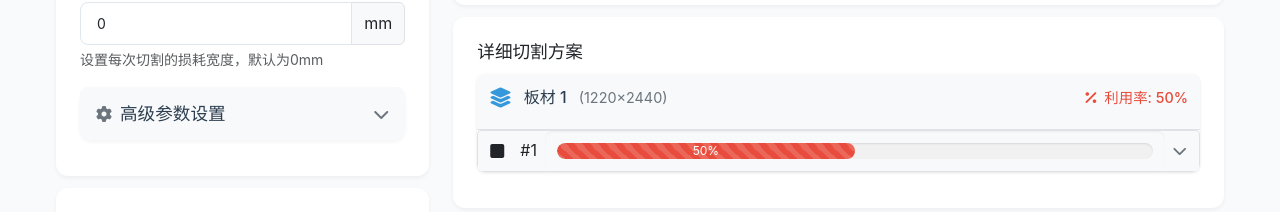
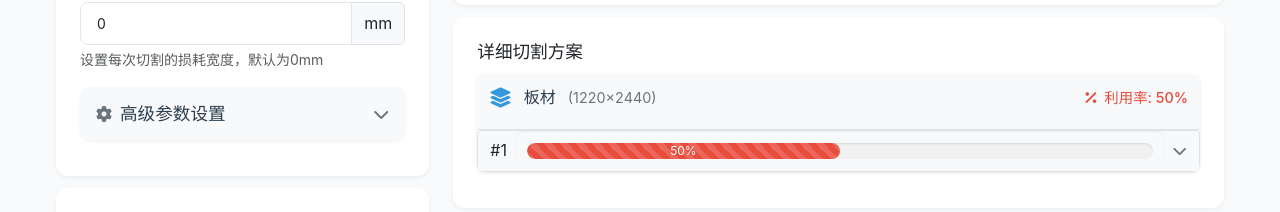
Before and after one commit to pleasureswx123/optimize-cuts, a Vue app: page /glass in a window 1280 px wide. Shown: the part 668-880 px from the top of the page. Built offline with nearby package versions, Linux system fonts and the light colour scheme.

Commit message:
feat: 调整

```diff
--- a/src/views/GlassView.vue
+++ b/src/views/GlassView.vue
@@ -349,7 +349,8 @@
                       <div class="d-flex align-items-center justify-content-between w-100">
                         <h4 class="stock-title">
                           <i class="fas fa-layer-group"></i>
-                          <span>板材 {{ groupIndex + 1 }}</span>
+                          <span>板材</span>
+                          <!-- <span>板材 {{ groupIndex + 1 }}</span> -->
                           <span class="stock-dimensions">({{ group.spec }})</span>
                         </h4>
                         <div class="utilization-display" :class="getUtilizationClass(group.utilization)">
@@ -364,7 +365,8 @@
                   <div v-for="(sheet, sheetKey) in group.sheets" :key="sheetKey">
                     <div class="sheet-header cursor-pointer" style="padding: 0 0.75rem; margin-bottom: 0; gap: 0.5rem;"
                       @click="toggleSheetExpansion(sheet.sheetIndex)">
-                      <i class="fas fa-square me-2"></i>#{{ sheet.sheetIndex + 1 }}
+                      <!-- <i class="fas fa-square me-2"></i> -->
+                      #{{ sheet.sheetIndex + 1 }}
 
                       <div class="sheet-progress-wrapper">
                         <div class="sheet-progress">
```
